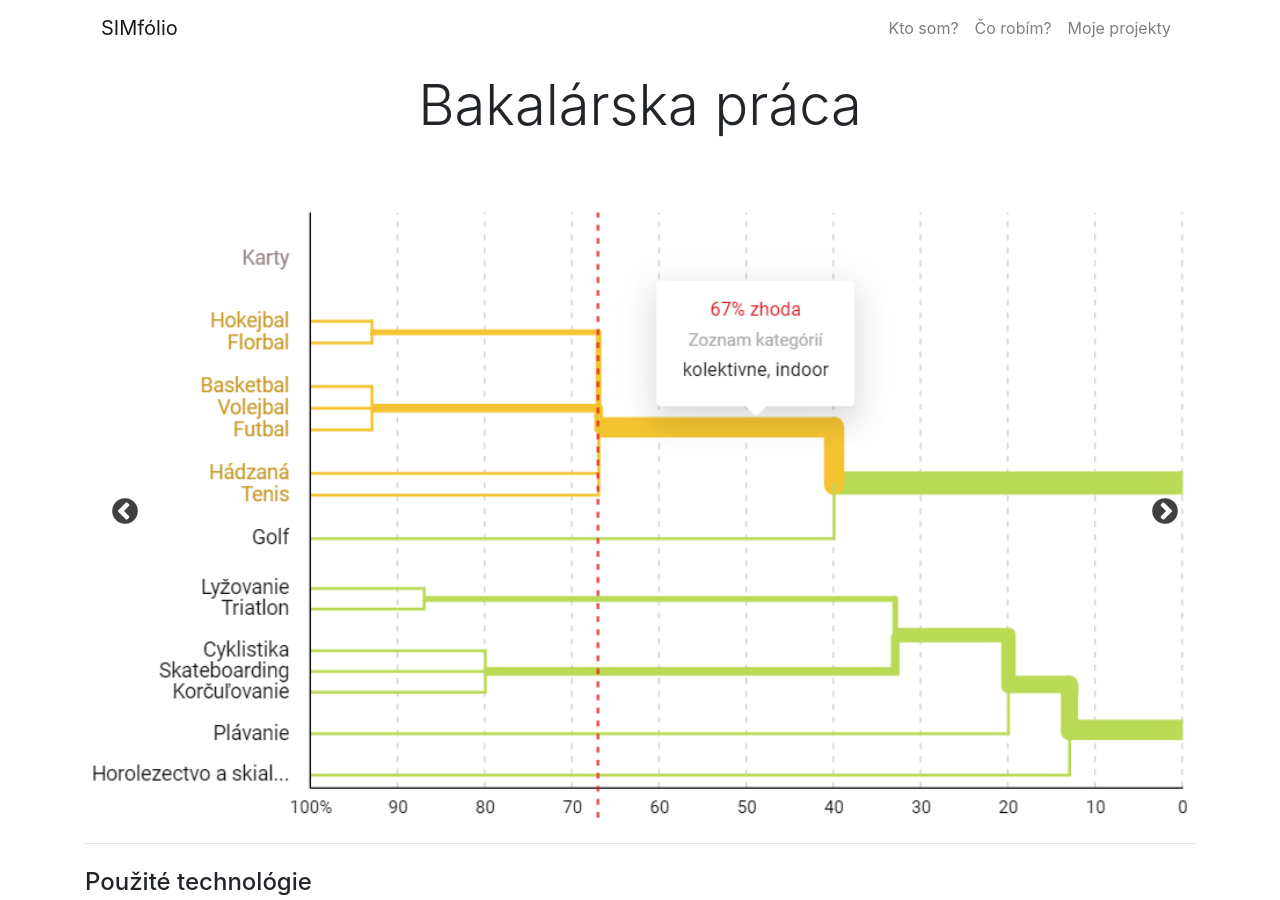
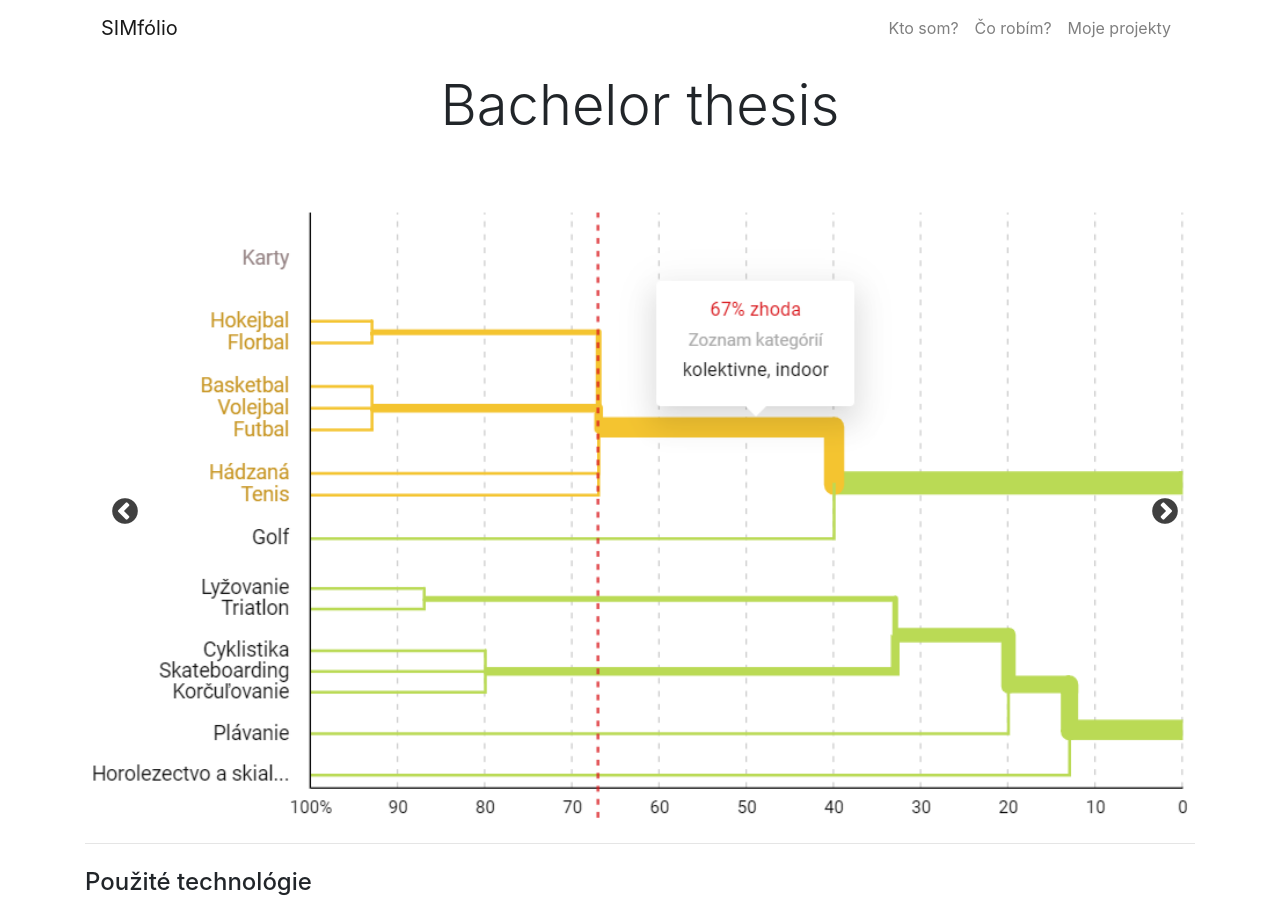
Before and after one commit to SimonaGlom/SimonaGlom.github.io, a Jekyll site: the page built from _projects/bachelor-thesis.md, in a window 1280 px wide and 900 px high. Built offline with Jekyll 4.4.1, drawn with Linux system fonts in a browser that asks for light colours; nearby versions of some CDN libraries; some web fonts are replaced.

```diff
--- a/_projects/uxtweak.md
+++ b/_projects/bachelor-thesis.md
@@ -1,6 +1,6 @@
 ---
 layout: project
-title: Bakalárska práca
+title: Bachelor thesis
 url_path: bachelor-thesis
 image_path: /images/uxtweak.png
 carousel:
```
